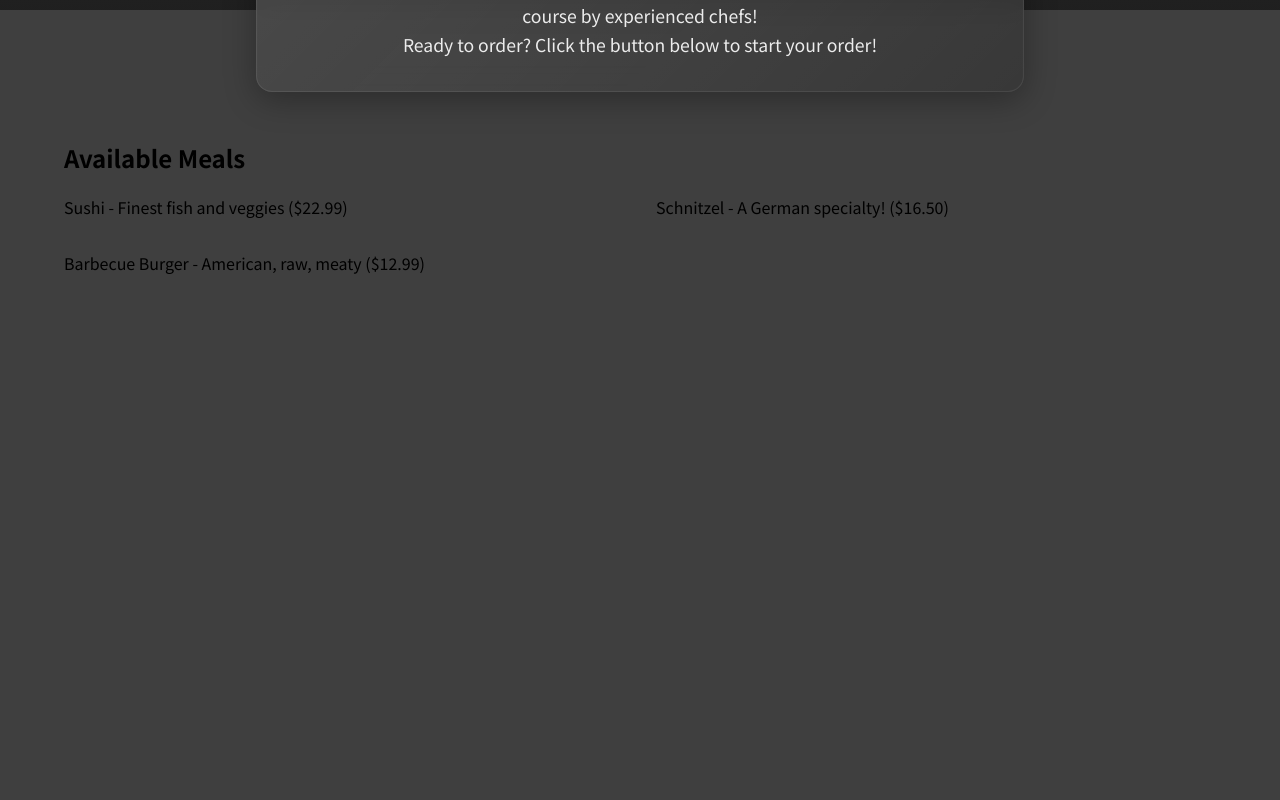
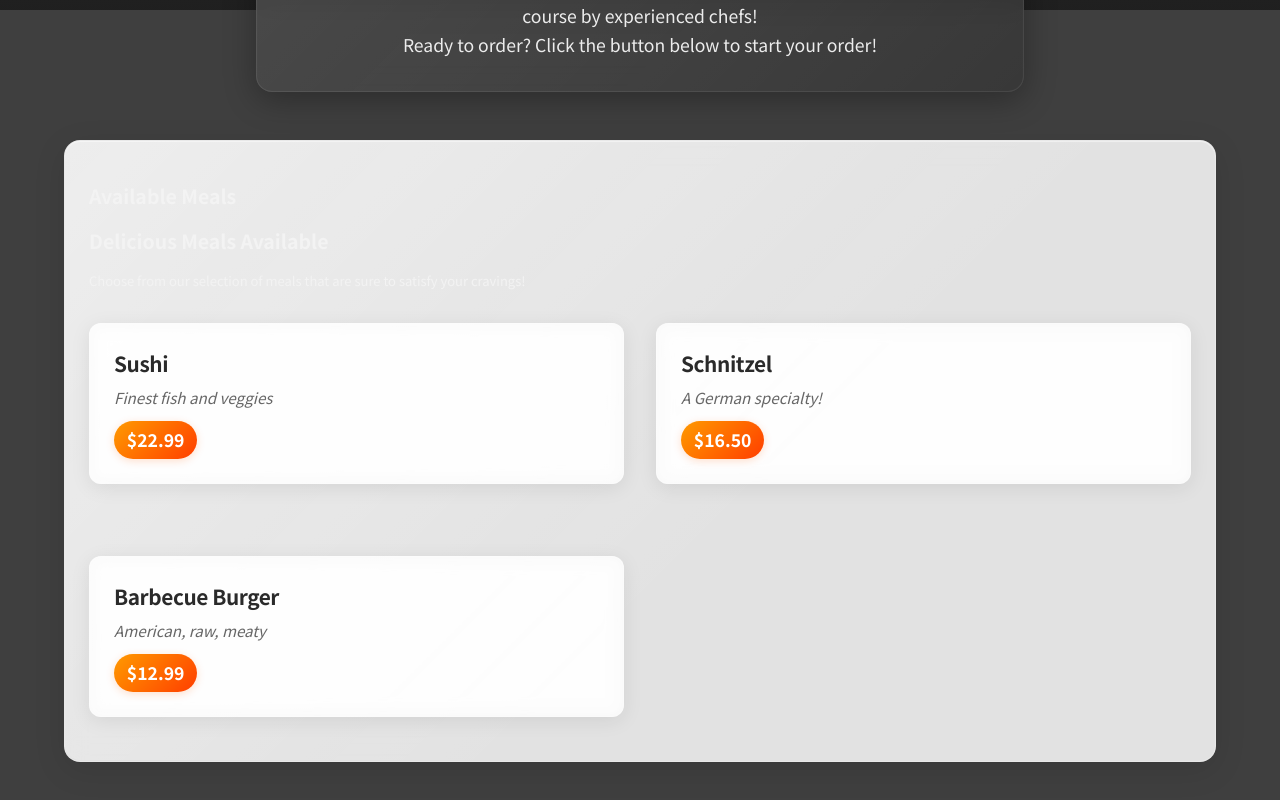
Before and after one commit to fira0l/Training_Repo, a React (Create React App) app: page / in a window 1280 px wide. Shown: the part 502-1302 px from the top of the page. Before the commit the page ends 825 px from the top, so only its background shows below. Built offline with nearby package versions, Linux system fonts and the light colour scheme.

Commit message:
Added a meal card and assigned it to specific meal

```diff
--- a/src/components/Meals/AvailableMeals.js
+++ b/src/components/Meals/AvailableMeals.js
@@ -1,41 +1,49 @@
-
-import classes from './AvailableMeals.module.css';
+import Card from "../UI/Card";
+import classes from "./AvailableMeals.module.css";
+import MealItem from "./MealItem/MealItem";
 
 const DUMMY_MEALS = [
   {
-        id: 'm1',
-        name: 'Sushi',
-        description: 'Finest fish and veggies',
+    id: "m1",
+    name: "Sushi",
+    description: "Finest fish and veggies",
     price: 22.99,
   },
   {
-        id: 'm2',
-        name: 'Schnitzel',
-        description: 'A German specialty!',
+    id: "m2",
+    name: "Schnitzel",
+    description: "A German specialty!",
     price: 16.5,
   },
   {
-        id: 'm3',
-        name: 'Barbecue Burger',
-        description: 'American, raw, meaty',
+    id: "m3",
+    name: "Barbecue Burger",
+    description: "American, raw, meaty",
     price: 12.99,
   },
 ];
 
 const AvailableMeals = () => {
-
-    const mealsList = DUMMY_MEALS.map(meal => (
-        <li key={meal.id}>
-            {meal.name} - {meal.description} (${meal.price.toFixed(2)})
-        </li>
+  const mealsList = DUMMY_MEALS.map((meal) => (
+    <MealItem
+      key={meal.id}
+      name={meal.name}
+      description={meal.description}
+      price={meal.price}
+    />
   ));
 
   return (
     <section className={classes.meals}>
+      <Card>
         <h2>Available Meals</h2>
-      <ul>
-        {mealsList}
-      </ul>
+        <h2>Delicious Meals Available</h2>
+        <p>
+          Choose from our selection of meals that are sure to satisfy your
+          cravings!
+        </p>
+        <ul>{mealsList}</ul>
+      </Card>
     </section>
   );
 };
--- a/src/components/Meals/AvailableMeals.module.css
+++ b/src/components/Meals/AvailableMeals.module.css
@@ -1,4 +1,6 @@
 .meals {
+  color: #f3f3f3;
+  font-size: small;
   max-width: 72rem;
   width: 90%;
   margin: 3rem auto;
--- /dev/null
+++ b/src/components/Meals/MealItem/MealItem.js
@@ -0,0 +1,18 @@
+import classes from "./MealItem.module.css";
+
+const MealItem = (props) => {
+  const price = `$${props.price.toFixed(2)}`;
+
+  return (
+    <li className={classes.meal}>
+      <div>
+        <h3>{props.name}</h3>
+        <div className={classes.description}>{props.description}</div>
+        <div className={classes.price}>{price}</div>
+      </div>
+      <div></div>
+    </li>
+  );
+};
+
+export default MealItem;
--- /dev/null
+++ b/src/components/Meals/MealItem/MealItem.module.css
@@ -0,0 +1,91 @@
+.meal {
+  display: flex;
+  justify-content: space-between;
+  align-items: center;
+  margin: 1.25rem 0;
+  padding: 1.5rem;
+  border-radius: 12px;
+  background: rgba(255, 255, 255, 0.7);
+  backdrop-filter: blur(8px);
+  -webkit-backdrop-filter: blur(8px);
+  border: 1px solid rgba(255, 255, 255, 0.2);
+  box-shadow: 0 4px 20px rgba(0, 0, 0, 0.08);
+  transition: all 0.3s cubic-bezier(0.25, 0.8, 0.25, 1);
+}
+
+.meal:hover {
+  transform: translateY(-2px);
+  box-shadow: 0 6px 24px rgba(0, 0, 0, 0.12);
+  background: rgba(255, 255, 255, 0.85);
+  border-color: rgba(255, 255, 255, 0.3);
+}
+
+.meal-content {
+  flex: 1;
+  padding-right: 1.5rem;
+}
+
+.meal h3 {
+  margin: 0 0 0.5rem 0;
+  font-size: 1.3rem;
+  font-weight: 600;
+  color: #2a2a2a;
+  letter-spacing: -0.02em;
+}
+
+.description {
+  font-style: italic;
+  color: #666;
+  margin-bottom: 0.75rem;
+  line-height: 1.5;
+  font-size: 0.95rem;
+}
+
+.price {
+  display: inline-block;
+  padding: 0.4rem 0.8rem;
+  background: linear-gradient(135deg, #ff9a00, #ff3e00);
+  color: white;
+  font-weight: 700;
+  font-size: 1.1rem;
+  border-radius: 20px;
+  box-shadow: 0 2px 8px rgba(255, 94, 0, 0.2);
+}
+
+/* Dark mode support */
+@media (prefers-color-scheme: dark) {
+  .meal {
+    background: rgba(40, 40, 40, 0.7);
+    border-color: rgba(255, 255, 255, 0.05);
+  }
+
+  .meal:hover {
+    background: rgba(50, 50, 50, 0.85);
+  }
+
+  .meal h3 {
+    color: #f5f5f5;
+  }
+
+  .description {
+    color: #aaa;
+  }
+}
+
+/* Responsive adjustments */
+@media (max-width: 768px) {
+  .meal {
+    flex-direction: column;
+    align-items: flex-start;
+    padding: 1.25rem;
+  }
+
+  .meal-content {
+    padding-right: 0;
+    margin-bottom: 1rem;
+  }
+
+  .price {
+    align-self: flex-end;
+  }
+}
--- /dev/null
+++ b/src/components/UI/Card.js
@@ -0,0 +1,12 @@
+
+import classes from './Card.module.css';
+
+const Card = (props) => {
+  return (
+    <div className={classes.card}>
+      {props.children}
+    </div>
+  );
+};
+
+export default Card;
--- /dev/null
+++ b/src/components/UI/Card.module.css
@@ -0,0 +1,84 @@
+.card {
+  padding: 1.5rem;
+  border-radius: 16px;
+  background: rgba(255, 255, 255, 0.85);
+  backdrop-filter: blur(12px);
+  -webkit-backdrop-filter: blur(12px);
+  border: 1px solid rgba(255, 255, 255, 0.2);
+  box-shadow:
+    0 8px 32px rgba(0, 0, 0, 0.1),
+    inset 0 1px 1px rgba(255, 255, 255, 0.5);
+  transition: all 0.4s cubic-bezier(0.16, 1, 0.3, 1);
+  transform: translateY(0);
+  overflow: hidden;
+  position: relative;
+}
+
+.card::before {
+  content: '';
+  position: absolute;
+  top: 0;
+  left: 0;
+  width: 100%;
+  height: 100%;
+  background: linear-gradient(
+    135deg,
+    rgba(255, 255, 255, 0.4) 0%,
+    rgba(255, 255, 255, 0) 60%
+  );
+  z-index: -1;
+}
+
+.card:hover {
+  transform: translateY(-5px);
+  box-shadow:
+    0 12px 40px rgba(0, 0, 0, 0.15),
+    inset 0 1px 1px rgba(255, 255, 255, 0.6);
+  border-color: rgba(255, 255, 255, 0.3);
+}
+
+/* Optional tech glow effect */
+.card::after {
+  content: '';
+  position: absolute;
+  top: -2px;
+  left: -2px;
+  right: -2px;
+  bottom: -2px;
+  background: linear-gradient(45deg, #00d2ff, #3a7bd5);
+  z-index: -2;
+  border-radius: 18px;
+  opacity: 0;
+  transition: opacity 0.3s ease;
+}
+
+.card:hover::after {
+  opacity: 0.2;
+}
+
+/* Dark mode variation */
+@media (prefers-color-scheme: dark) {
+  .card {
+    background: rgba(30, 30, 30, 0.85);
+    border-color: rgba(255, 255, 255, 0.05);
+    box-shadow:
+      0 8px 32px rgba(0, 0, 0, 0.3),
+      inset 0 1px 1px rgba(255, 255, 255, 0.05);
+  }
+
+  .card::before {
+    background: linear-gradient(
+      135deg,
+      rgba(255, 255, 255, 0.1) 0%,
+      rgba(255, 255, 255, 0) 60%
+    );
+  }
+}
+
+/* Responsive padding adjustment */
+@media (max-width: 768px) {
+  .card {
+    padding: 1.25rem;
+    border-radius: 14px;
+  }
+}
```
Also changed, not shown: src/components/Meals/MealItem/MealItemForm.js (added). Lines whose indentation alone changed are shown as unchanged.
